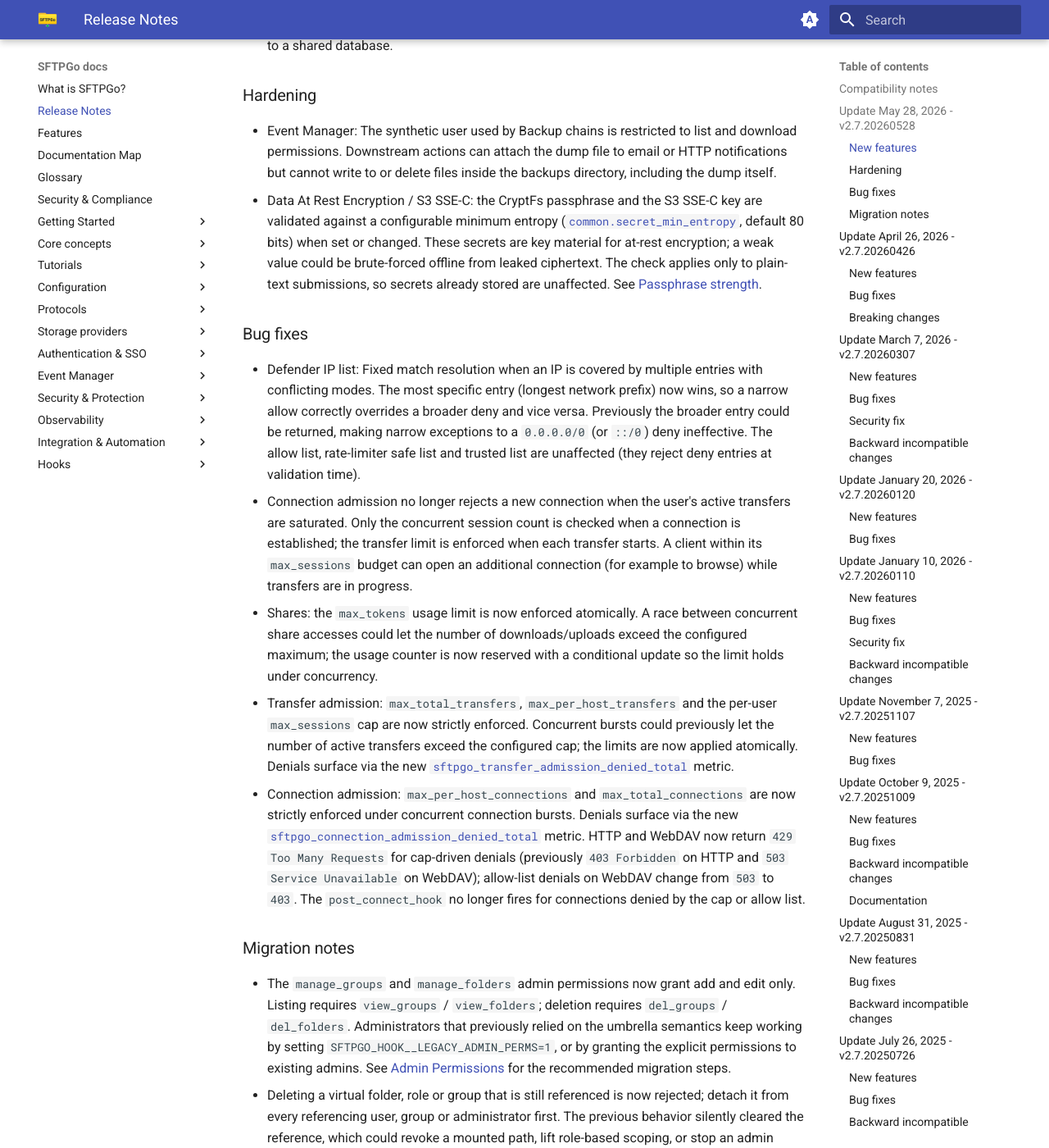
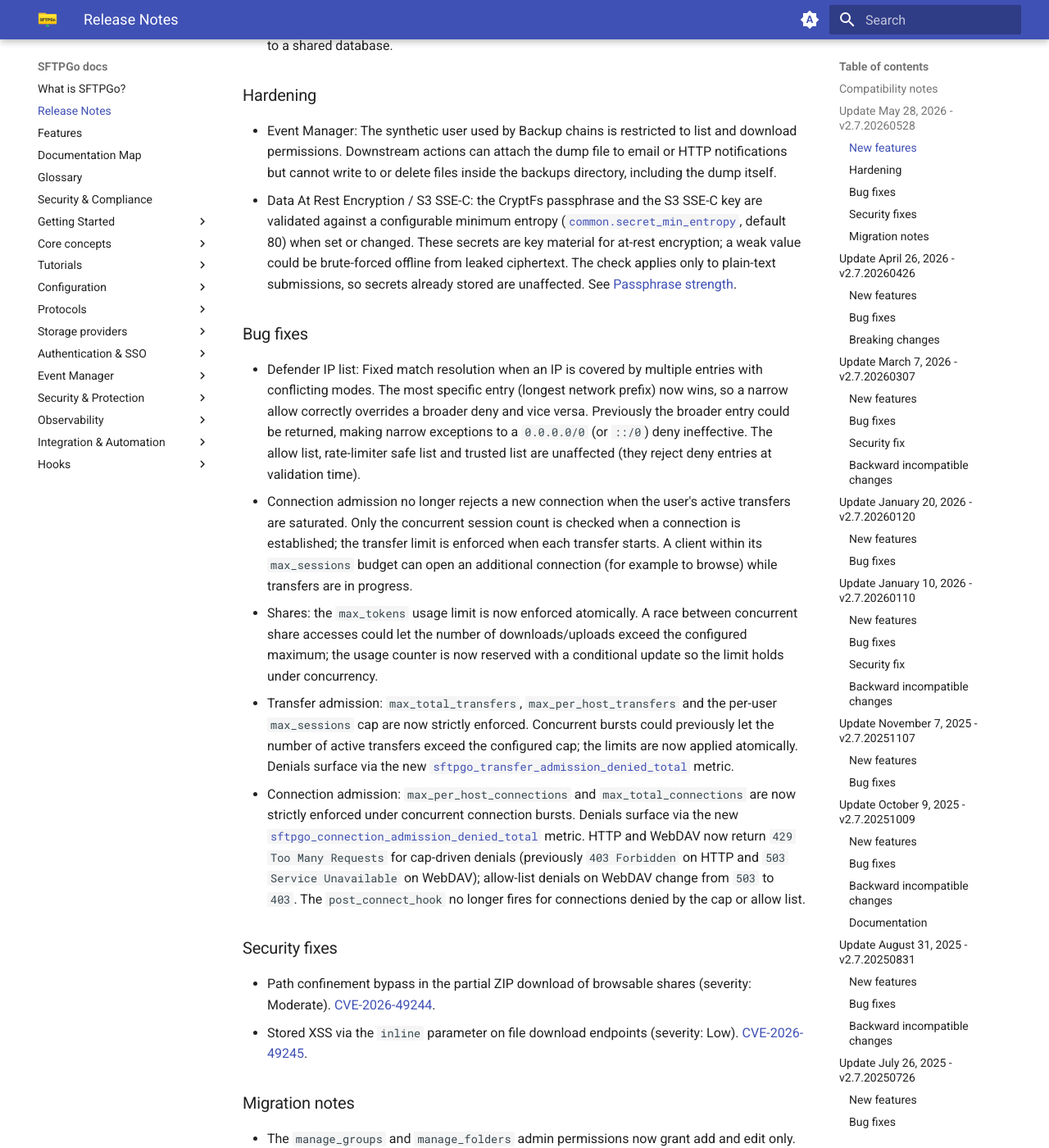
Before and after one commit to sftpgo/docs, an MkDocs documentation site: the page built from docs/changelog.md, in a window 1280 px wide and 1400 px high, scrolled down 2020 px. Shown: the whole window at 82% size. Built offline with MkDocs 1.6.1 and Material for MkDocs 9.7.7, drawn with Linux system fonts in a browser that asks for light colours; the version menu is left out.

Commit message:
changelog: add link to security fixes now that they are public
Signed-off-by: Nicola Murino <nicola.murino@gmail.com>

```diff
--- a/docs/changelog.md
+++ b/docs/changelog.md
@@ -35,7 +35,7 @@ If you're migrating from an open-source installation, please follow the guide he
 ### Hardening
 
 - Event Manager: The synthetic user used by Backup chains is restricted to list and download permissions. Downstream actions can attach the dump file to email or HTTP notifications but cannot write to or delete files inside the backups directory, including the dump itself.
-- Data At Rest Encryption / S3 SSE-C: the CryptFs passphrase and the S3 SSE-C key are validated against a configurable minimum entropy ([`common.secret_min_entropy`](config-file.md), default 80 bits) when set or changed. These secrets are key material for at-rest encryption; a weak value could be brute-forced offline from leaked ciphertext. The check applies only to plain-text submissions, so secrets already stored are unaffected. See [Passphrase strength](dare.md#passphrase-strength).
+- Data At Rest Encryption / S3 SSE-C: the CryptFs passphrase and the S3 SSE-C key are validated against a configurable minimum entropy ([`common.secret_min_entropy`](config-file.md), default 80) when set or changed. These secrets are key material for at-rest encryption; a weak value could be brute-forced offline from leaked ciphertext. The check applies only to plain-text submissions, so secrets already stored are unaffected. See [Passphrase strength](dare.md#passphrase-strength).
 
 ### Bug fixes
 
@@ -44,6 +44,11 @@ If you're migrating from an open-source installation, please follow the guide he
 - Shares: the `max_tokens` usage limit is now enforced atomically. A race between concurrent share accesses could let the number of downloads/uploads exceed the configured maximum; the usage counter is now reserved with a conditional update so the limit holds under concurrency.
 - Transfer admission: `max_total_transfers`, `max_per_host_transfers` and the per-user `max_sessions` cap are now strictly enforced. Concurrent bursts could previously let the number of active transfers exceed the configured cap; the limits are now applied atomically. Denials surface via the new [`sftpgo_transfer_admission_denied_total`](metrics.md#transfer-admission) metric.
 - Connection admission: `max_per_host_connections` and `max_total_connections` are now strictly enforced under concurrent connection bursts. Denials surface via the new [`sftpgo_connection_admission_denied_total`](metrics.md#connection-admission) metric. HTTP and WebDAV now return `429 Too Many Requests` for cap-driven denials (previously `403 Forbidden` on HTTP and `503 Service Unavailable` on WebDAV); allow-list denials on WebDAV change from `503` to `403`. The `post_connect_hook` no longer fires for connections denied by the cap or allow list.
+
+### Security fixes
+
+- Path confinement bypass in the partial ZIP download of browsable shares (severity: Moderate). [CVE-2026-49244](https://github.com/drakkan/sftpgo/security/advisories/GHSA-h64p-8h4r-6gfh).
+- Stored XSS via the `inline` parameter on file download endpoints (severity: Low). [CVE-2026-49245](https://github.com/drakkan/sftpgo/security/advisories/GHSA-3vcg-pv95-pq54).
 
 ### Migration notes
 
```
